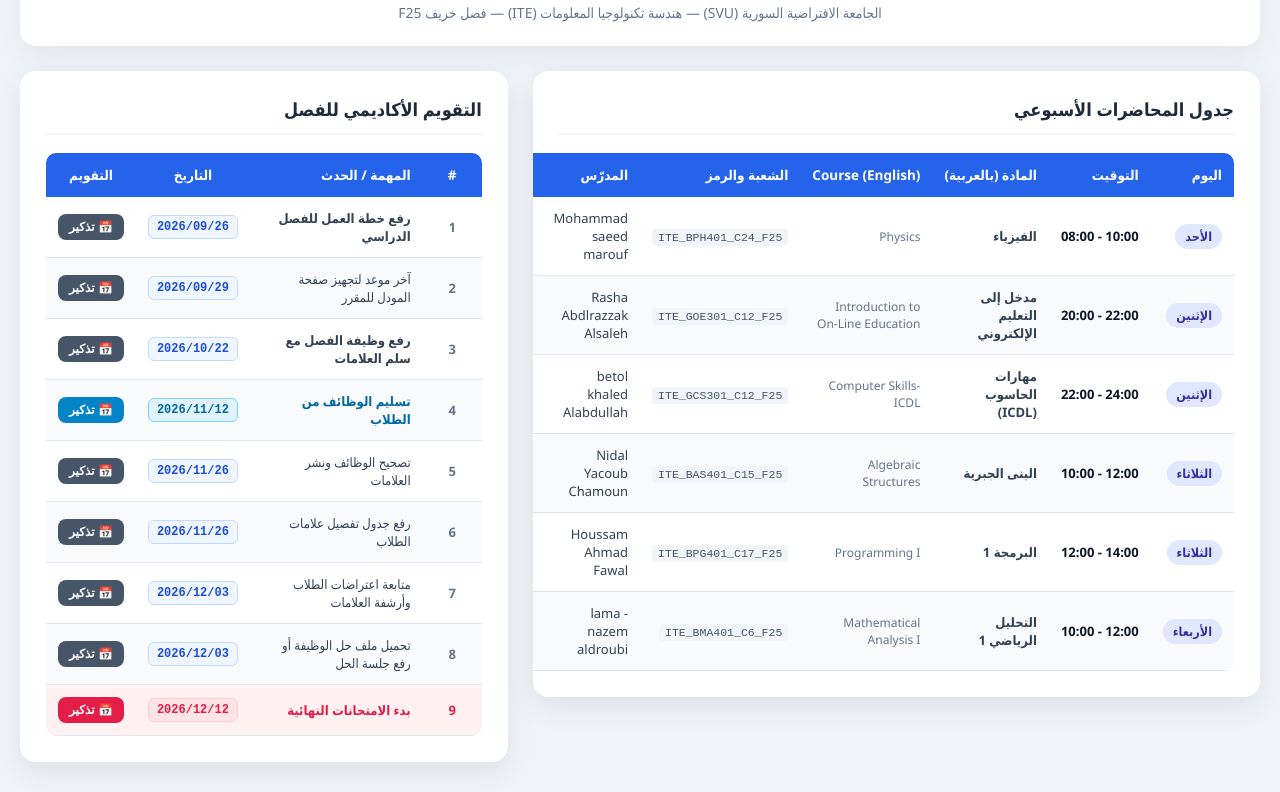
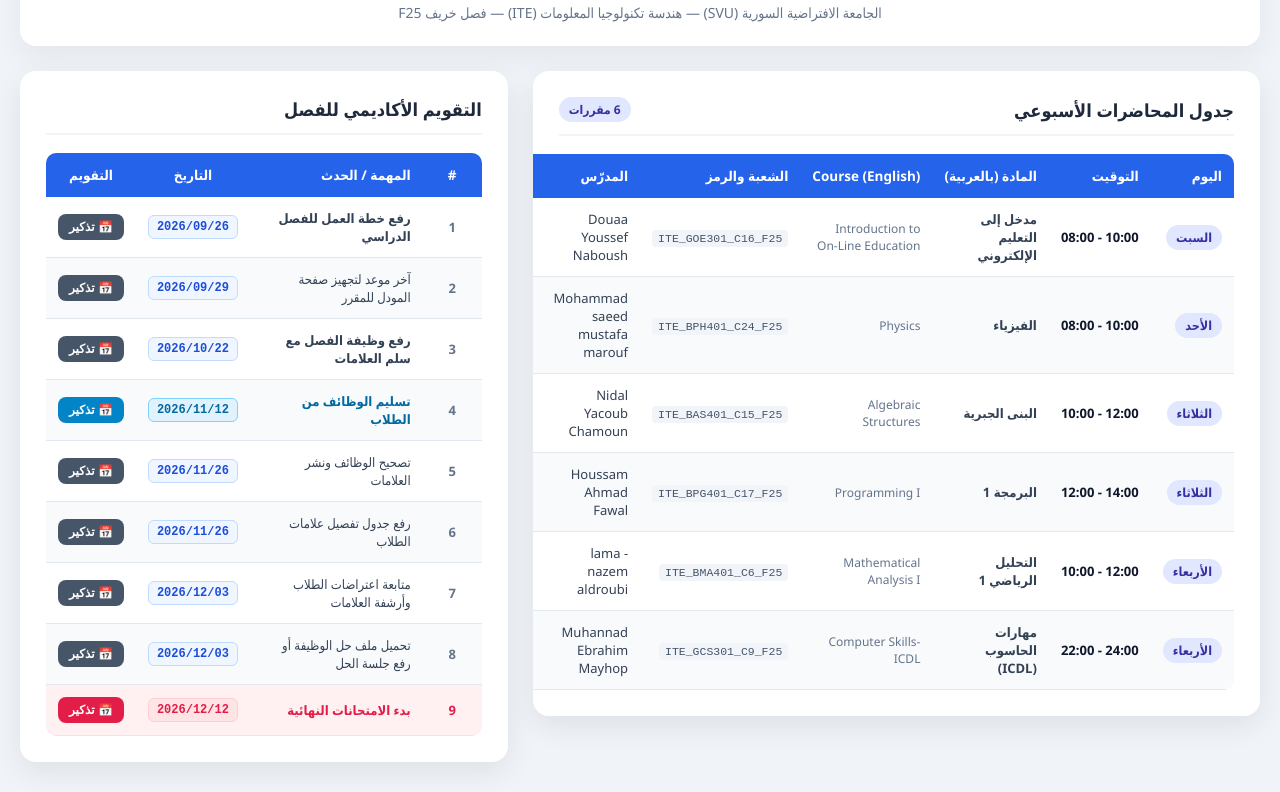
Before and after one commit to MUHMMAED-NUR/schedule, a plain HTML site: page index.html in a window 1280 px wide. Shown: the part 90-882 px from the top of the page. Drawn offline with Linux system fonts and the light colour scheme.

Commit message:
Update index.html

```diff
--- a/index.html
+++ b/index.html
@@ -80,6 +80,14 @@
       color: #1e293b;
       font-size: 18px;
       font-weight: 700;
+    }
+    .card-title span {
+      background: #e0e7ff;
+      color: #3730a3;
+      padding: 4px 10px;
+      border-radius: 20px;
+      font-size: 12px;
+      font-weight: 600;
     }
     table {
       width: 100%;
@@ -216,6 +224,7 @@
       <div class="schedule-card">
         <div class="card-title">
           <h3>جدول المحاضرات الأسبوعي</h3>
+          <span>6 مقررات</span>
         </div>
         <table>
           <thead>
@@ -231,40 +240,27 @@
           </thead>
           <tbody>
             <tr>
+              <td><span class="badge-day">السبت</span></td>
+              <td><span class="time-text">08:00 - 10:00</span></td>
+              <td><strong>مدخل إلى التعليم الإلكتروني</strong></td>
+              <td class="en-name">Introduction to On-Line Education</td>
+              <td><span class="code-tag">ITE_GOE301_C16_F25</span></td>
+              <td>Douaa Youssef Naboush</td>
+              <td>
+                <button class="cal-btn" onclick="addToGoogleCalendar(6, '08:00', '10:00', 'محاضرة: مدخل إلى التعليم الإلكتروني (Introduction to On-Line Education)', 'ITE_GOE301_C16_F25', 'Douaa Youssef Naboush')">
+                  📅 إضافة تذكير
+                </button>
+              </td>
+            </tr>
+            <tr>
               <td><span class="badge-day">الأحد</span></td>
               <td><span class="time-text">08:00 - 10:00</span></td>
               <td><strong>الفيزياء</strong></td>
               <td class="en-name">Physics</td>
               <td><span class="code-tag">ITE_BPH401_C24_F25</span></td>
-              <td>Mohammad saeed marouf</td>
+              <td>Mohammad saeed mustafa marouf</td>
               <td>
-                <button class="cal-btn" onclick="addToGoogleCalendar(0, '08:00', '10:00', 'محاضرة: الفيزياء (Physics)', 'ITE_BPH401_C24_F25', 'Mohammad saeed marouf')">
-                  📅 إضافة تذكير
-                </button>
-              </td>
-            </tr>
-            <tr>
-              <td><span class="badge-day">الإثنين</span></td>
-              <td><span class="time-text">20:00 - 22:00</span></td>
-              <td><strong>مدخل إلى التعليم الإلكتروني</strong></td>
-              <td class="en-name">Introduction to On-Line Education</td>
-              <td><span class="code-tag">ITE_GOE301_C12_F25</span></td>
-              <td>Rasha Abdlrazzak Alsaleh</td>
-              <td>
-                <button class="cal-btn" onclick="addToGoogleCalendar(1, '20:00', '22:00', 'محاضرة: مدخل إلى التعليم الإلكتروني (Introduction to On-Line Education)', 'ITE_GOE301_C12_F25', 'Rasha Abdlrazzak Alsaleh')">
-                  📅 إضافة تذكير
-                </button>
-              </td>
-            </tr>
-            <tr>
-              <td><span class="badge-day">الإثنين</span></td>
-              <td><span class="time-text">22:00 - 24:00</span></td>
-              <td><strong>مهارات الحاسوب (ICDL)</strong></td>
-              <td class="en-name">Computer Skills-ICDL</td>
-              <td><span class="code-tag">ITE_GCS301_C12_F25</span></td>
-              <td>betol khaled Alabdullah</td>
-              <td>
-                <button class="cal-btn" onclick="addToGoogleCalendar(1, '22:00', '23:59', 'محاضرة: مهارات الحاسوب (Computer Skills-ICDL)', 'ITE_GCS301_C12_F25', 'betol khaled Alabdullah')">
+                <button class="cal-btn" onclick="addToGoogleCalendar(0, '08:00', '10:00', 'محاضرة: الفيزياء (Physics)', 'ITE_BPH401_C24_F25', 'Mohammad saeed mustafa marouf')">
                   📅 إضافة تذكير
                 </button>
               </td>
@@ -304,6 +300,19 @@
               <td>lama -nazem aldroubi</td>
               <td>
                 <button class="cal-btn" onclick="addToGoogleCalendar(3, '10:00', '12:00', 'محاضرة: التحليل الرياضي 1 (Mathematical Analysis I)', 'ITE_BMA401_C6_F25', 'lama -nazem aldroubi')">
+                  📅 إضافة تذكير
+                </button>
+              </td>
+            </tr>
+            <tr>
+              <td><span class="badge-day">الأربعاء</span></td>
+              <td><span class="time-text">22:00 - 24:00</span></td>
+              <td><strong>مهارات الحاسوب (ICDL)</strong></td>
+              <td class="en-name">Computer Skills-ICDL</td>
+              <td><span class="code-tag">ITE_GCS301_C9_F25</span></td>
+              <td>Muhannad Ebrahim Mayhop</td>
+              <td>
+                <button class="cal-btn" onclick="addToGoogleCalendar(3, '22:00', '23:59', 'محاضرة: مهارات الحاسوب (Computer Skills-ICDL)', 'ITE_GCS301_C9_F25', 'Muhannad Ebrahim Mayhop')">
                   📅 إضافة تذكير
                 </button>
               </td>
@@ -425,6 +434,10 @@
   </div>
 
   <script>
+    /**
+     * تذكير المحاضرات الأسبوعية
+     * targetDay: 0 = الأحد, 1 = الإثنين, 2 = الثلاثاء, 3 = الأربعاء, 4 = الخميس, 5 = الجمعة, 6 = السبت
+     */
     function addToGoogleCalendar(targetDay, startTimeStr, endTimeStr, title, code, instructor) {
       const now = new Date();
       const currentDay = now.getDay();
```
